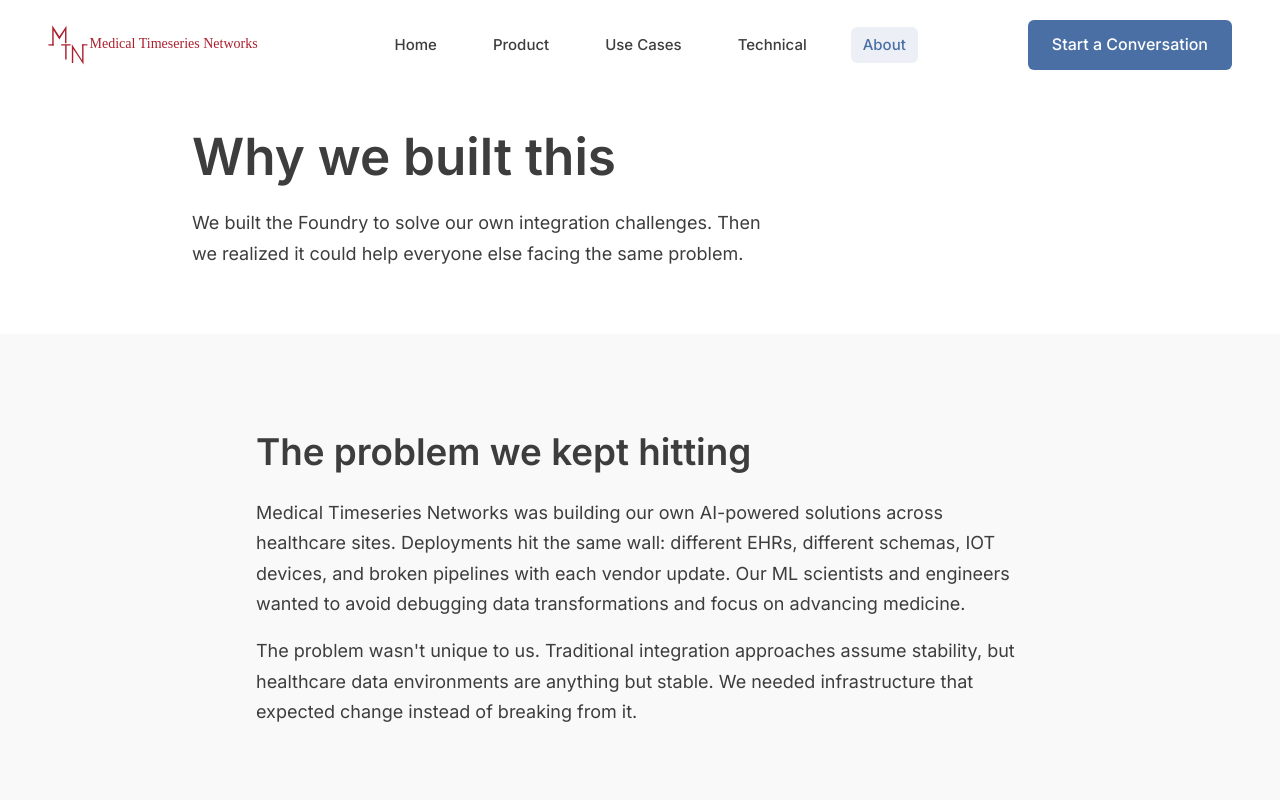
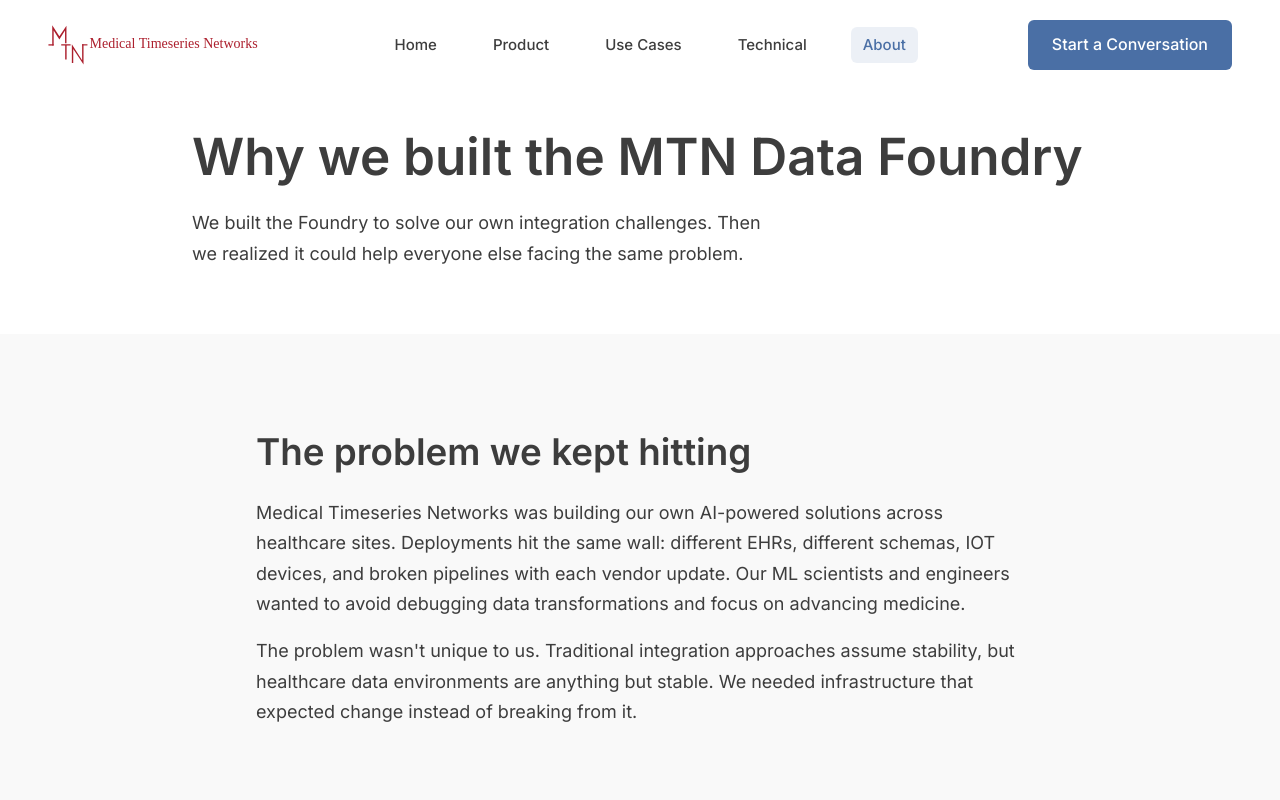
Before and after one commit to mountainbiometrics/integration-focused-website, a Next.js app: page /about in a window 1280 px wide. Shown: the top 800 px of the page. Built offline with nearby package versions, Linux system fonts and the light colour scheme.

Commit message:
updated language in the About section

```diff
--- a/app/about/page.tsx
+++ b/app/about/page.tsx
@@ -13,7 +13,7 @@
     <>
       {/* Hero Section */}
       <Hero
-        headline="Why we built this"
+        headline="Why we built the MTN Data Foundry"
         subheadline="We built the Foundry to solve our own integration challenges. Then we realized it could help everyone else facing the same problem."
         variant="internal"
         ctaText=""
```
